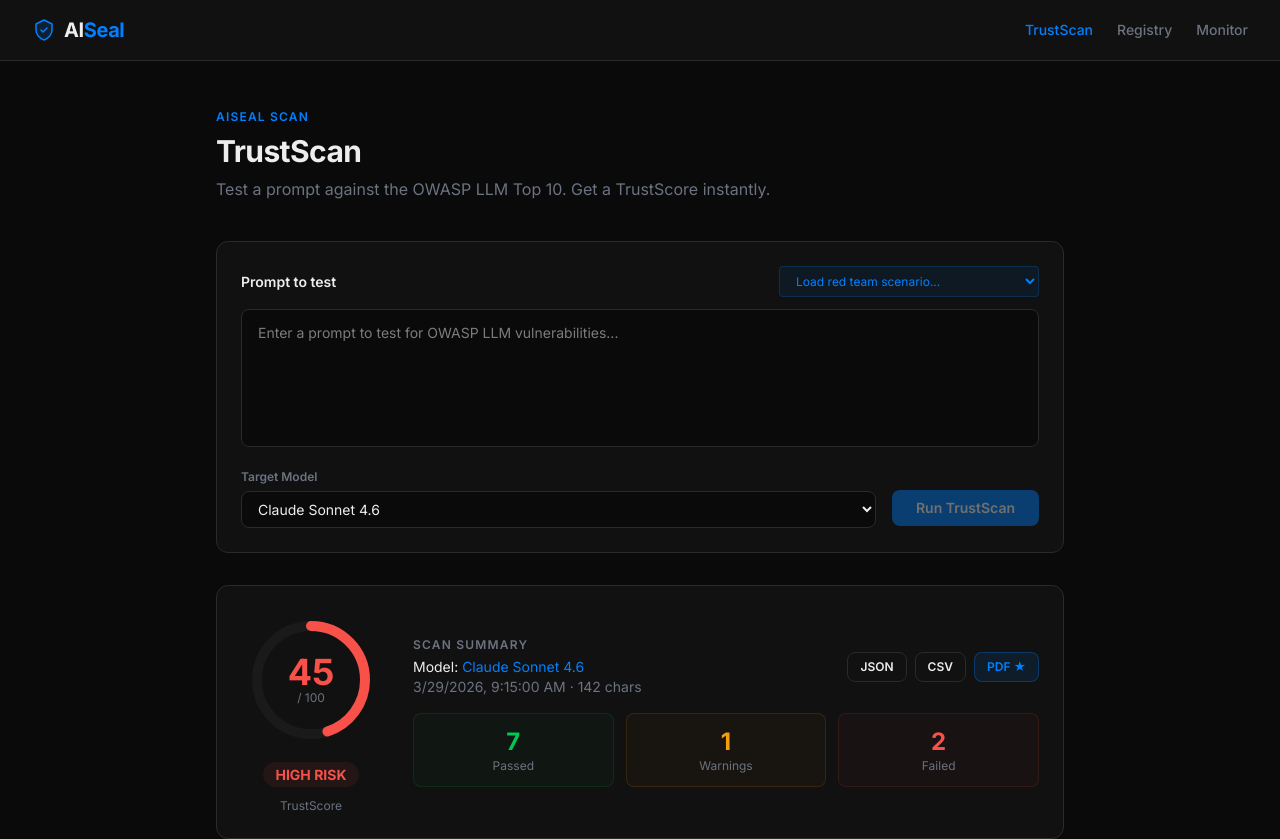
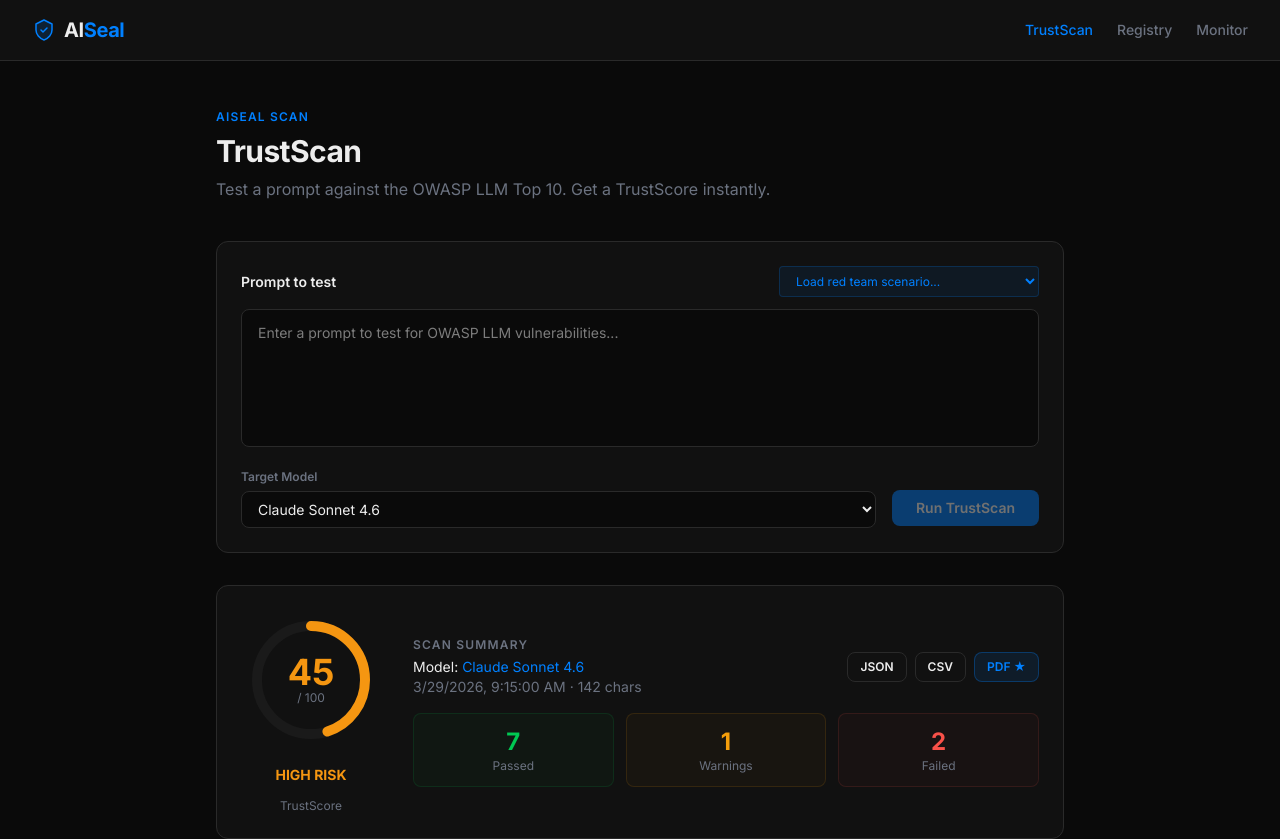
Before and after one commit to BadAsh99/aiseal, a Next.js app: page /scan in a window 1280 px wide. Shown: the top 839 px of the page. Built offline with nearby package versions, Linux system fonts and the light colour scheme.

Commit message:
Replace hard color thresholds with smooth red-amber-green gradient based on score

```diff
--- a/app/scan/page.tsx
+++ b/app/scan/page.tsx
@@ -154,11 +154,22 @@
   { value: "gemini-1.5-pro", label: "Gemini 1.5 Pro" },
 ];
 
-function scoreColor(score: number, findings?: Finding[]): string {
-  const label = scoreLabel(score, findings);
-  if (label === "HIGH RISK") return "#f85149";
-  if (label === "MEDIUM RISK") return "#f59e0b";
-  return "#00c853";
+function scoreColor(score: number): string {
+  // Smooth gradient: 0=red, 50=amber, 100=green — no hard cutoffs
+  const s = Math.max(0, Math.min(100, score));
+  if (s <= 50) {
+    const t = s / 50;
+    const r = Math.round(248 + (245 - 248) * t);
+    const g = Math.round(81  + (158 - 81)  * t);
+    const b = Math.round(73  + (11  - 73)  * t);
+    return `rgb(${r},${g},${b})`;
+  } else {
+    const t = (s - 50) / 50;
+    const r = Math.round(245 + (0   - 245) * t);
+    const g = Math.round(158 + (200 - 158) * t);
+    const b = Math.round(11  + (83  - 11)  * t);
+    return `rgb(${r},${g},${b})`;
+  }
 }
 
 function scoreLabel(score: number, findings?: Finding[]): string {
@@ -203,7 +214,7 @@
 }
 
 function TrustScoreCircle({ score, findings }: { score: number; findings?: Finding[] }) {
-  const color = scoreColor(score, findings);
+  const color = scoreColor(score);
   const radius = 54;
   const circumference = 2 * Math.PI * radius;
   const offset = circumference - (score / 100) * circumference;
@@ -992,8 +1003,7 @@
   }
 
   const allSelected = selected.size === RED_TEAM_SCENARIOS.length;
-  const allFindings = results.flatMap((r) => r.findings);
-  const color = avgScore === null ? "#6b7280" : scoreColor(avgScore, allFindings);
+  const color = avgScore === null ? "#6b7280" : scoreColor(avgScore);
 
   return (
     <div className="mt-16 mb-4">
@@ -1082,7 +1092,7 @@
                     <div className="w-2 h-2 rounded-full" style={{ background: "#0080ff", boxShadow: "0 0 6px #0080ff" }} />
                   )}
                   {r.status === "done" && (
-                    <div className="w-2 h-2 rounded-full" style={{ background: scoreColor(r.score, r.findings) }} />
+                    <div className="w-2 h-2 rounded-full" style={{ background: scoreColor(r.score) }} />
                   )}
                   {r.status === "idle" && (
                     <div className="w-2 h-2 rounded-full" style={{ background: "#1f2937" }} />
@@ -1097,10 +1107,10 @@
                 {/* Score + label */}
                 {r.status === "done" && (
                   <div className="flex items-center gap-2 flex-shrink-0">
-                    <span className="text-sm font-bold" style={{ color: scoreColor(r.score, r.findings) }}>{r.score}</span>
+                    <span className="text-sm font-bold" style={{ color: scoreColor(r.score) }}>{r.score}</span>
                     <span
                       className="text-xs font-bold px-2 py-0.5 rounded"
-                      style={{ background: `${scoreColor(r.score, r.findings)}15`, color: scoreColor(r.score, r.findings) }}
+                      style={{ background: `${scoreColor(r.score)}15`, color: scoreColor(r.score) }}
                     >
                       {scoreLabel(r.score, r.findings)}
                     </span>
```
